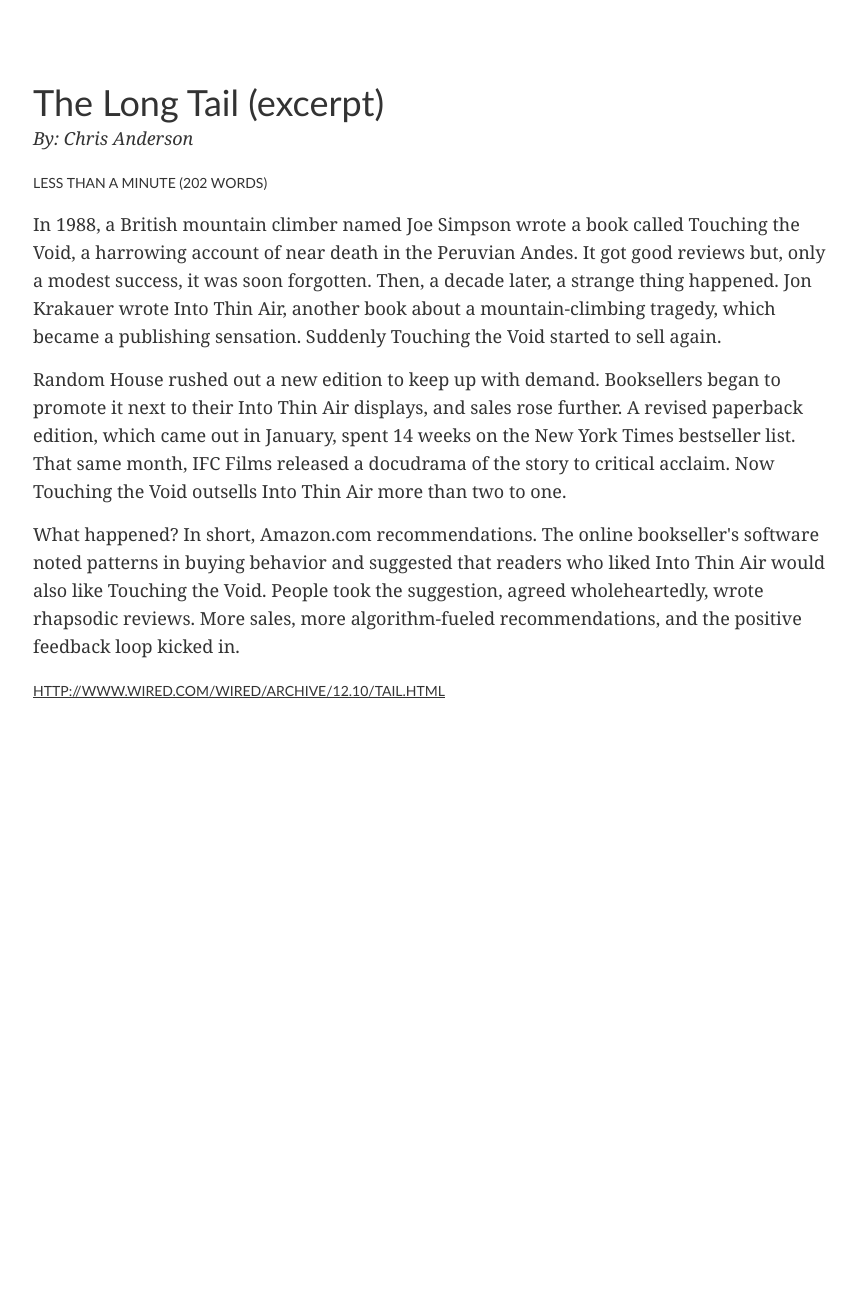
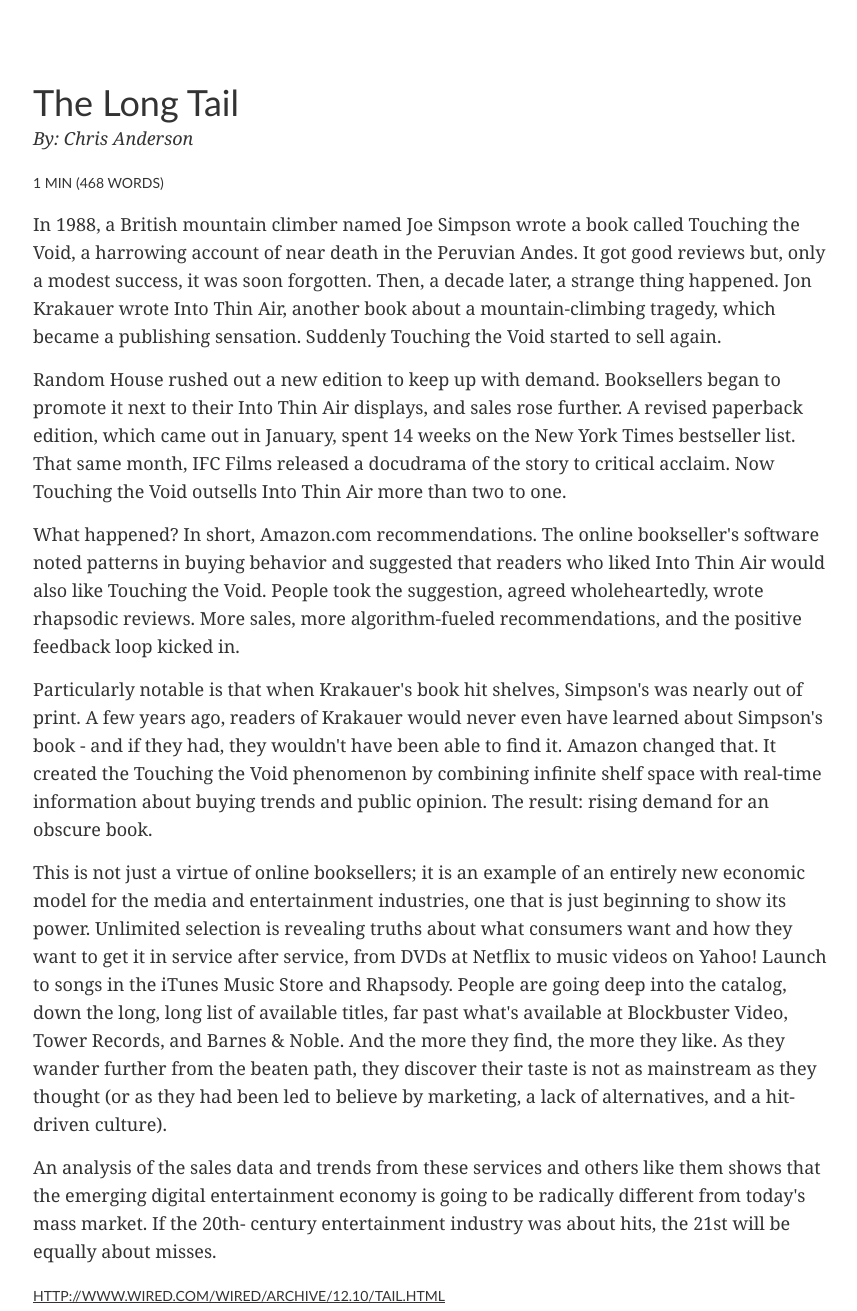
Before and after one commit to michael-lynch/reading-time, a plain HTML site: page demo/index.html in a window 1280 px wide. Shown: the whole page, without its empty margins (95-952 px from the left). Before the commit the page ends 800 px from the top, so only its background shows below. Drawn offline with nearby package versions, Linux system fonts and the light colour scheme.

Commit message:
updated demo

```diff
--- a/demo/index.html
+++ b/demo/index.html
@@ -52,7 +52,7 @@
 
 		<article>
 
-			<h1>The Long Tail (excerpt)</h1>
+			<h1>The Long Tail</h1>
 
 			<p><em>By: Chris Anderson</em></p>
 
@@ -69,6 +69,19 @@
 			<p>What happened? In short, Amazon.com recommendations. The online bookseller's software noted patterns in buying behavior and suggested that readers who liked
 			Into Thin Air would also like Touching the Void. People took the suggestion, agreed wholeheartedly, wrote rhapsodic reviews. More sales, more algorithm-fueled recommendations,
 			and the positive feedback loop kicked in.</p>
+
+			<p>Particularly notable is that when Krakauer's book hit shelves, Simpson's was nearly out of print. A few years ago, readers of Krakauer would never even have learned about
+			Simpson's book - and if they had, they wouldn't have been able to find it. Amazon changed that. It created the Touching the Void phenomenon by combining infinite shelf space
+			with real-time information about buying trends and public opinion. The result: rising demand for an obscure book.</p>
+
+			<p>This is not just a virtue of online booksellers; it is an example of an entirely new economic model for the media and entertainment industries, one that is just beginning to show its power.
+			Unlimited selection is revealing truths about what consumers want and how they want to get it in service after service, from DVDs at Netflix to music videos on Yahoo! Launch to songs in the
+			iTunes Music Store and Rhapsody. People are going deep into the catalog, down the long, long list of available titles, far past what's available at Blockbuster Video, Tower Records, and
+			Barnes & Noble. And the more they find, the more they like. As they wander further from the beaten path, they discover their taste is not as mainstream as they thought (or as they had been
+			led to believe by marketing, a lack of alternatives, and a hit-driven culture).</p>
+
+			<p>An analysis of the sales data and trends from these services and others like them shows that the emerging digital entertainment economy is going to be radically different from today's
+			mass market. If the 20th- century entertainment industry was about hits, the 21st will be equally about misses.</p>
 
 		</article>
 
```
